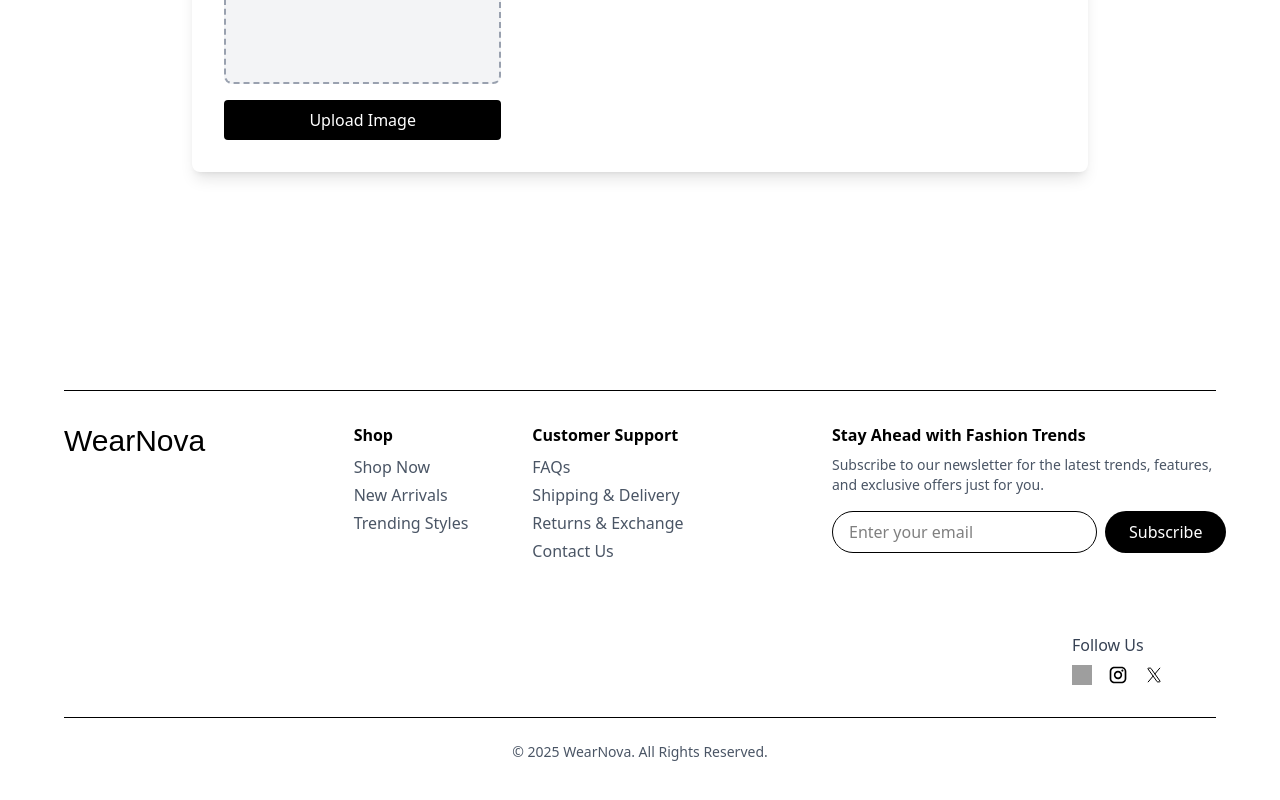
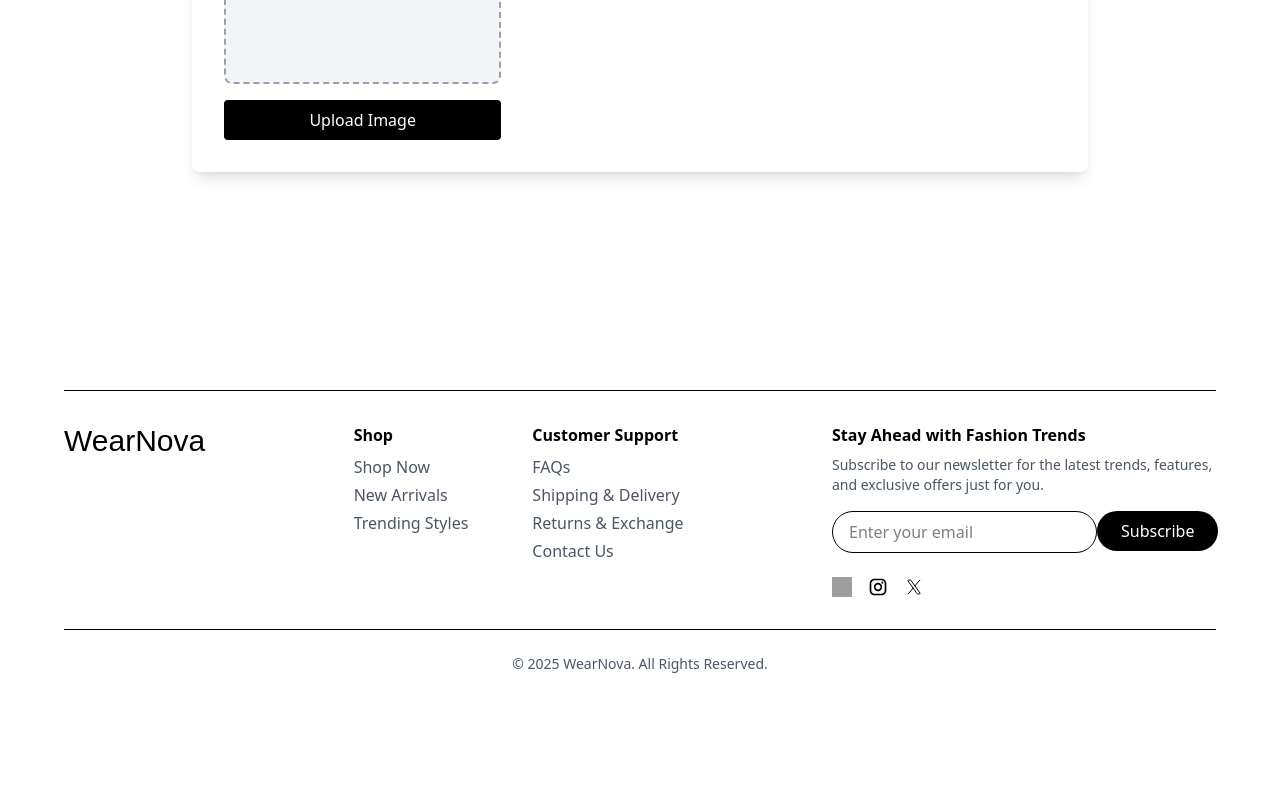
Before and after one commit to aasthatam/fashion_ecommerce, a React (Vite) app in the folder my-fashion-app/: page /styleguide in a window 1280 px wide. Shown: the part 514-1314 px from the top of the page. After the commit the page ends 1228 px from the top, so only its background shows below. Built offline with nearby package versions, Linux system fonts and the light colour scheme; grey boxes are pictures that could not be loaded; a web font is replaced by a local one.

Commit message:
make responsive for header and footer

```diff
--- a/my-fashion-app/src/components/Footer.jsx
+++ b/my-fashion-app/src/components/Footer.jsx
@@ -5,20 +5,21 @@ import twitterIcon from "../assets/proicons_x-twitter.svg";
 
 const Footer = () => {
   return (
-    <footer className="bg-white px-16 py-10">
-      <div className="border-t border-black-300 w-full mb-8 "></div>
+    <footer className="bg-white px-4 py-6 sm:px-16 sm:py-10">
+      <div className="border-t border-black-300 w-full mb-8"></div>
+
       {/* Top Section */}
-      <div className="flex justify-between border-b pb-8">
+      <div className="flex flex-col sm:flex-row justify-between sm:space-x-16 pb-8 border-b">
         {/* Logo Section */}
-        <div>
+        <div className="text-center sm:text-left mb-4 sm:mb-0">
           <h3 className="text-3xl font-medium" style={{ fontFamily: "Inspiration, sans-serif" }}>
             WearNova
           </h3>
         </div>
 
         {/* Navigation Section */}
-        <div className="flex space-x-16">
-          <div>
+        <div className="flex flex-col sm:flex-row sm:space-x-16 text-center sm:text-left">
+          <div className="mb-4 sm:mb-0">
             <h4 className="font-semibold mb-2">Shop</h4>
             <ul className="text-gray-600 space-y-1">
               <li><a href="/collection" className="hover:underline">Shop Now</a></li>
@@ -27,7 +28,7 @@ const Footer = () => {
             </ul>
           </div>
 
-          <div>
+          <div className="mb-4 sm:mb-0">
             <h4 className="font-semibold mb-2">Customer Support</h4>
             <ul className="text-gray-600 space-y-1">
               <li><a href="/FAQs" className="hover:underline">FAQs</a></li>
@@ -38,31 +39,28 @@ const Footer = () => {
           </div>
         </div>
 
-        {/* Newsletter Section */}
-        <div className="max-w-sm">
+        {/* Newsletter Section (visible only on web, hidden on mobile) */}
+        <div className="max-w-sm mb-4 sm:mb-0 hidden sm:block">
           <h4 className="font-semibold mb-2">Stay Ahead with Fashion Trends</h4>
           <p className="text-gray-600 text-sm mb-4">
             Subscribe to our newsletter for the latest trends, features, and exclusive offers just for you.
           </p>
-          <div className="flex">
+          <div className="flex flex-col sm:flex-row items-center sm:items-start">
             <input
               type="email"
               placeholder="Enter your email"
-              className="border rounded-full px-4 py-2 flex-grow focus:outline-none"
+              className="border rounded-full px-4 py-2 flex-grow mb-2 sm:mb-0 focus:outline-none"
             />
-            <button className="bg-black text-white px-6 py-2 rounded-full ml-2">
+            <button className="bg-black text-white px-6 py-2 rounded-full">
               Subscribe
             </button>
           </div>
 
           {/* Follow Us Section Below Newsletter */}
-          <div className="mt-20 flex flex-col items-start ml-60">
-            <p className="text-gray-700 font-medium mb-2">Follow Us</p>
-            <div className="flex space-x-4">
-              <a href="#"><img src={facebookIcon} alt="Facebook" className="w-5 h-5" /></a>
-              <a href="#"><img src={instagramIcon} alt="Instagram" className="w-5 h-5" /></a>
-              <a href="#"><img src={twitterIcon} alt="Twitter X" className="w-5 h-5" /></a>
-            </div>
+          <div className="mt-6 flex justify-center sm:justify-start space-x-4">
+            <a href="#"><img src={facebookIcon} alt="Facebook" className="w-5 h-5" /></a>
+            <a href="#"><img src={instagramIcon} alt="Instagram" className="w-5 h-5" /></a>
+            <a href="#"><img src={twitterIcon} alt="Twitter X" className="w-5 h-5" /></a>
           </div>
         </div>
       </div>
--- a/my-fashion-app/src/components/Header.jsx
+++ b/my-fashion-app/src/components/Header.jsx
@@ -4,15 +4,23 @@ import profileIcon from "../assets/iconamoon_profile-light.svg";
 import heartIcon from "../assets/solar_heart-linear.svg";
 import bagIcon from "../assets/weui_shop-outlined.svg";
 import arrowupIcon from "../assets/weui_arrow-outlinedup.svg";
+import menuIcon from "../assets/material-symbols-light_menu-rounded.svg"
 import { Link } from "react-router-dom";
 
 const Header = () => {
   const [isDropdownOpen, setDropdownOpen] = useState(false);
+
+  const [isMobileMenuOpen, setMobileMenuOpen] = useState(false);
   const dropdownRef = useRef(null);
 
   // Toggle dropdown visibility
   const toggleDropdown = () => {
     setDropdownOpen(!isDropdownOpen);
+  };
+
+  // Toggle mobile menu visibility
+  const toggleMobileMenu = () => {
+    setMobileMenuOpen(!isMobileMenuOpen);
   };
 
   // Close dropdown when clicking outside
@@ -35,50 +43,44 @@ const Header = () => {
         WearNova
       </Link>
 
-      {/* Center Section - Navigation */}
-      <nav className="flex-1 flex justify-center">
-        <ul className="flex space-x-8 text-lg font-light">
+      {/* Mobile Menu Button */}
+      <button onClick={toggleMobileMenu} className="lg:hidden flex items-center">
+        <img src={menuIcon} alt="menu" className="w-6 h-6" />
+      </button>
+
+      {/* Mobile Navigation Menu */}
+      {isMobileMenuOpen && (
+        <nav className="absolute left-0 top-0 w-64 h-full bg-white shadow-md p-4 z-50">
+          <ul className="flex flex-col space-y-4 text-lg font-light">
+            <li><a href="/collection" className="hover:underline">Shop Now</a></li>
+            <li><a href="/about" className="hover:underline">About</a></li>
+            <li><a href="/Contact-us" className="hover:underline">Contact Us</a></li>
+            <li><a href="/styleguide" className="hover:underline">Style Guide</a></li>
+            <li><a href="/Customer-support" className="hover:underline">Customer Support</a></li>
+            <li><a href="/Returns-and-refunds" className="hover:underline">Returns & Exchange</a></li>
+            <li><a href="/Privacy-policy" className="hover:underline">Privacy Policy</a></li>
+          </ul>
+        </nav>
+      )}
+
+      {/* Center Section - Navigation (Web version) */}
+      <nav className="hidden lg:flex flex-1 justify-center space-x-8 text-lg font-light">
+        <ul className="flex space-x-8">
           <li><a href="/collection" className="hover:underline">Shop Now</a></li>
           <li><a href="/about" className="hover:underline">About</a></li>
           <li><a href="/Contact-us" className="hover:underline">Contact Us</a></li>
           <li className="relative" ref={dropdownRef}>
-            {/* More Options Button */}
-            <button
-              onClick={toggleDropdown}
-              className="flex items-center hover:underline focus:outline-none"
-            >
+            <button onClick={toggleDropdown} className="flex items-center hover:underline focus:outline-none">
               More Options
-              <img
-                src={arrowupIcon}
-                alt="arrow"
-                className={`ml-1 w-4 h-4 transform transition-transform ${isDropdownOpen ? "rotate-180" : ""}`}
-              />
+              <img src={arrowupIcon} alt="arrow" className={`ml-1 w-4 h-4 transform transition-transform ${isDropdownOpen ? "rotate-180" : ""}`} />
             </button>
-
-            {/* Dropdown Menu */}
             {isDropdownOpen && (
               <div className="absolute left-0 top-full mt-2 w-48 bg-white shadow-md border border-gray-200 rounded-lg z-50">
                 <ul>
-                <li>
-                    <a href="#" className="block px-4 py-2 hover:bg-gray-100">
-                      Style Guide
-                    </a>
-                  </li>
-                  <li>
-                    <a href="/Customer-support" className="block px-4 py-2 hover:bg-gray-100">
-                      Customer Support
-                    </a>
-                  </li>
-                  <li>
-                    <a href="/Returns-and-refunds" className="block px-4 py-2 hover:bg-gray-100">
-                      Returns & Exchange
-                    </a>
-                  </li>
-                  <li>
-                    <a href="/Privacy-policy" className="block px-4 py-2 hover:bg-gray-100">
-                      Privacy Policy
-                    </a>
-                  </li>
+                  <li><a href="/styleguide" className="block px-4 py-2 hover:bg-gray-100">Style Guide</a></li>
+                  <li><a href="/Customer-support" className="block px-4 py-2 hover:bg-gray-100">Customer Support</a></li>
+                  <li><a href="/Returns-and-refunds" className="block px-4 py-2 hover:bg-gray-100">Returns & Exchange</a></li>
+                  <li><a href="/Privacy-policy" className="block px-4 py-2 hover:bg-gray-100">Privacy Policy</a></li>
                 </ul>
               </div>
             )}
@@ -89,18 +91,17 @@ const Header = () => {
       {/* Right Section - Icons */}
       <div className="flex space-x-6 items-center">
         <a href="/wishlist">
-        <img src={heartIcon} alt="Wishlist" className="w-6 h-6 cursor-pointer hover:opacity-75" />
+          <img src={heartIcon} alt="Wishlist" className="w-6 h-6 cursor-pointer hover:opacity-75" />
         </a>
         <a href="/cart">
-        <img src={bagIcon} alt="Cart" className="w-6 h-6 cursor-pointer hover:opacity-75" />
+          <img src={bagIcon} alt="Cart" className="w-6 h-6 cursor-pointer hover:opacity-75" />
         </a>
         <a href="/login">
-        <img src={profileIcon} alt="Profile" className="w-6 h-6 cursor-pointer hover:opacity-75" />
+          <img src={profileIcon} alt="Profile" className="w-6 h-6 cursor-pointer hover:opacity-75" />
         </a>
         <a href="/search">
-        <img src={searchIcon} alt="Search" className="w-6 h-6 cursor-pointer hover:opacity-75" />
+          <img src={searchIcon} alt="Search" className="w-6 h-6 cursor-pointer hover:opacity-75" />
         </a>
-
       </div>
     </header>
   );
```
